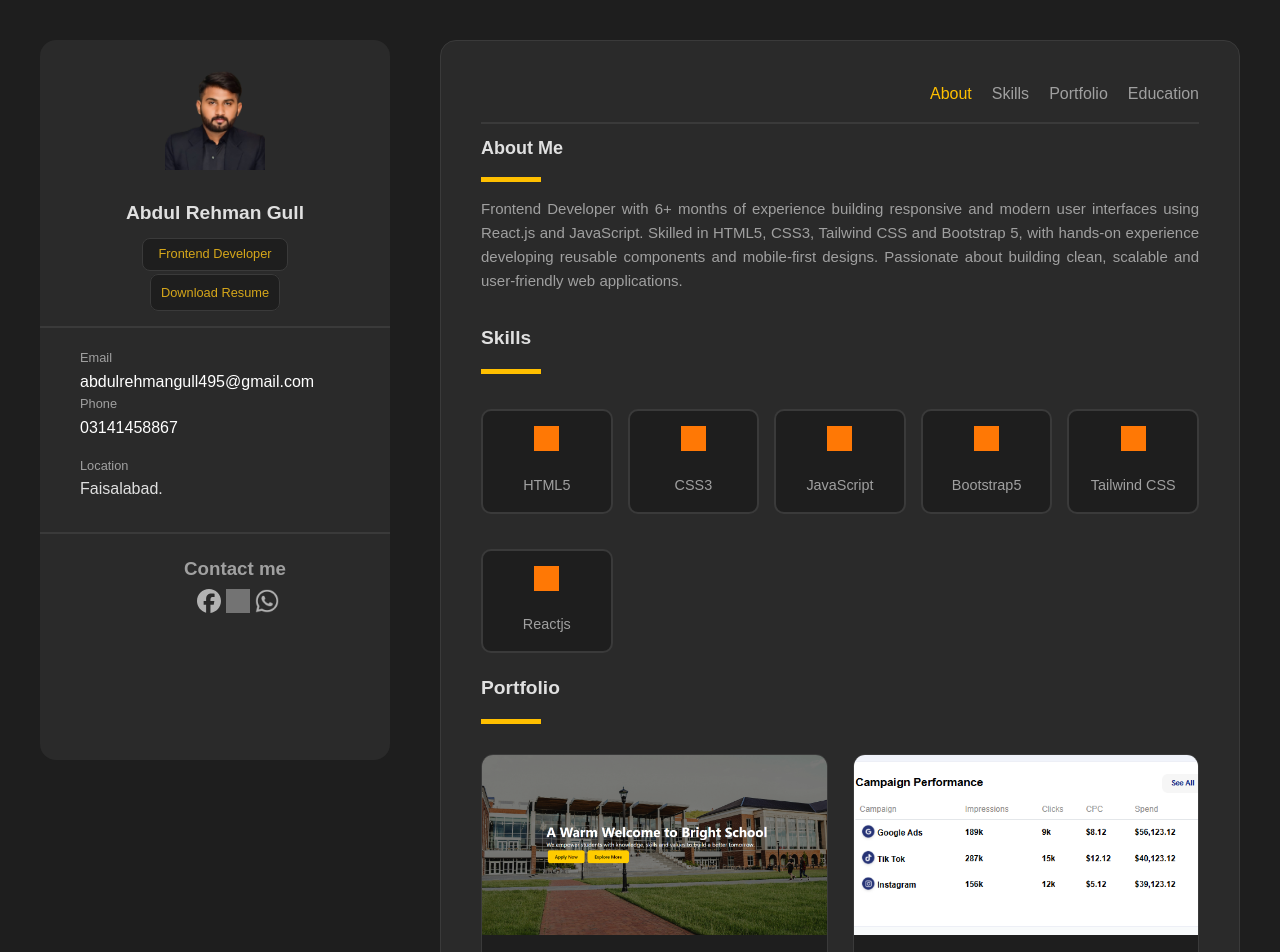
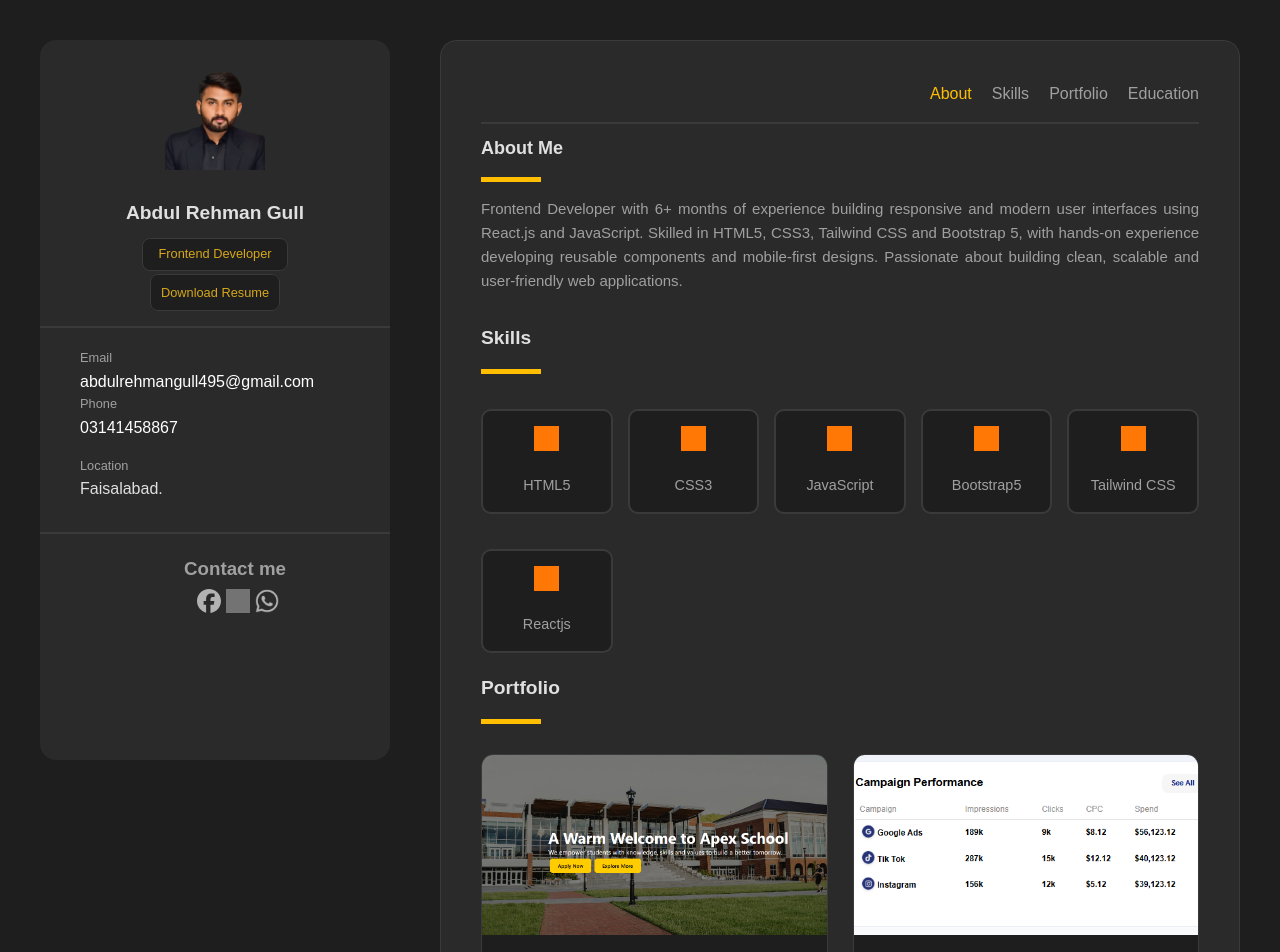
Before and after one commit to abdulrehmangull495/arportfolio, a React (Vite) app: page / in a window 1280 px wide. Shown: the top 952 px of the page. Built offline with nearby package versions, Linux system fonts and the light colour scheme; grey boxes are pictures that could not be loaded.

Commit message:
update img

```diff
--- a/src/App.jsx
+++ b/src/App.jsx
@@ -185,7 +185,7 @@ function App() {
                 >
                   <img
                     className="ads"
-                    src="building.png"
+                    src="apexbuilding.png"
                     alt="schoolmanagemant"
                     width={"100px"}
                     height={"100px"}
```
Also changed, not shown: public/apexbuilding.png (added), public/building.png (deleted).
